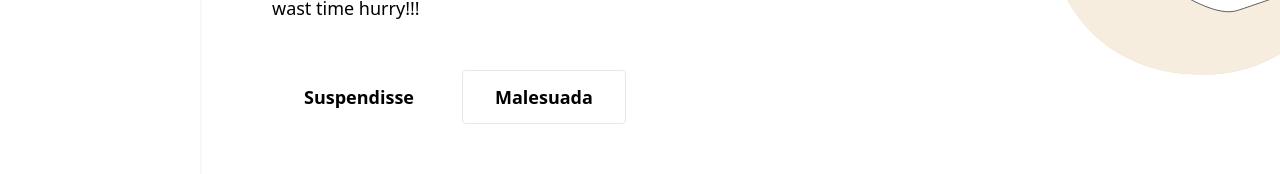
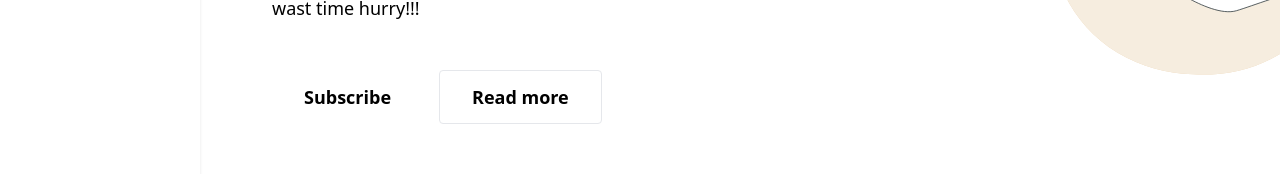
Before and after one commit to samuelmoiwa/rent-a-house-frontend, a React (Create React App) app: page /home in a window 1280 px wide. Shown: the part 402-576 px from the top of the page. Built offline with nearby package versions, Linux system fonts and the light colour scheme; no server answers.

Commit message:
update UI

```diff
--- a/src/components/Home.jsx
+++ b/src/components/Home.jsx
@@ -29,8 +29,8 @@ const Home = () => (
             our designers and architects. don't wast time hurry!!!
           </p>
           <div className="flex flex-col space-y-4 sm:items-center sm:justify-center sm:flex-row sm:space-y-0 sm:space-x-4 lg:justify-start">
-            <a rel="noopener noreferrer" href="#" className="px-8 py-3 text-lg font-semibold rounded dark:bg-button-color dark:text-gray-900">Suspendisse</a>
-            <a rel="noopener noreferrer" href="#" className="px-8 py-3 text-lg font-semibold border rounded dark:border-gray-100">Malesuada</a>
+            <a rel="noopener noreferrer" href="#" className="px-8 py-3 text-lg font-semibold rounded dark:bg-button-color dark:text-gray-900">Subscribe</a>
+            <a rel="noopener noreferrer" href="#" className="px-8 py-3 text-lg font-semibold border rounded dark:border-gray-100">Read more</a>
           </div>
         </div>
         <div className="flex items-center justify-center p-6 mt-8 lg:mt-0 h-72 sm:h-80 lg:h-96 xl:h-112 2xl:h-128">
```
